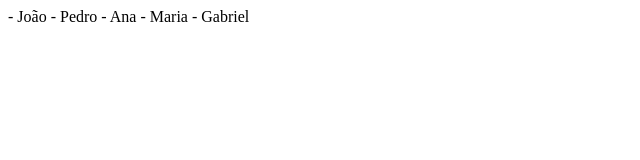
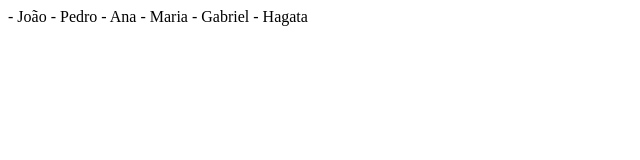
Before and after one commit to GabrielRodriguez153/projeto-3b1, a plain HTML site: page index.html in a window 1280 px wide. Shown: the full height of the page, 0-640 px from the left. Drawn offline with Linux system fonts and the light colour scheme.

Commit message:
Versão 6.0

```diff
--- a/index.html
+++ b/index.html
@@ -12,5 +12,6 @@
     - Ana
     - Maria
     - Gabriel
+    - Hagata
 </body>
 </html>
```
